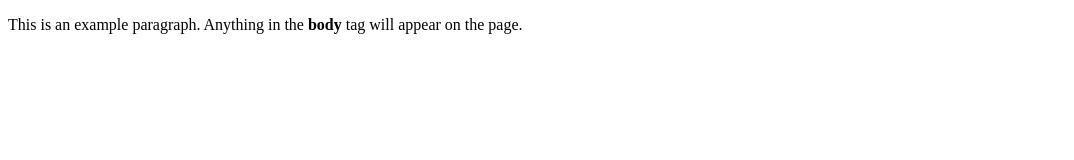
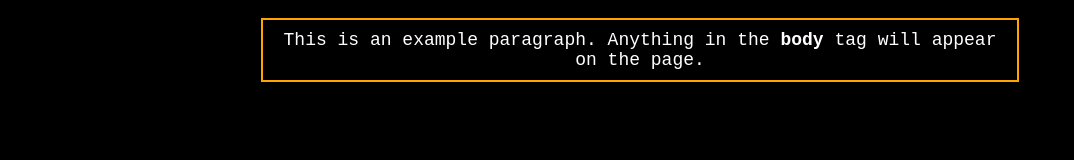
Before and after one commit to cesarwebhunter/Exercise_Unit5_website, a plain HTML site: page index.html in a window 1280 px wide. Shown: the whole page, without its empty margins (0-1074 px from the left). Drawn offline with Linux system fonts and the light colour scheme.

Commit message:
Initial web page and styling

```diff
--- a/index.html
+++ b/index.html
@@ -4,8 +4,9 @@
     <meta charset="UTF-8">
     <meta name="viewport" content="width=device-width, initial-scale=1.0">
     <title>This is the title of the webpage</title>
+    <link rel="stylesheet" type="text/css" href="styles.css">
 </head>
 <body>
-    <p>This is an example paragraph. Anything in the <strong>body</strong> tag will appear on the page.</p>
+    <p id="p1">This is an example paragraph. Anything in the <strong>body</strong> tag will appear on the page.</p>
 </body>
 </html>
--- /dev/null
+++ b/styles.css
@@ -0,0 +1,13 @@
+body{
+    background-color: black;
+}
+#p1{
+    color: white;
+    text-align: center;
+    font-size: large;
+    font-family: 'Courier New', Courier, monospace;
+    border: 2px solid orange;
+    padding: 10px;
+    margin-left: 20%;
+    margin-right: 20%;
+}
```
